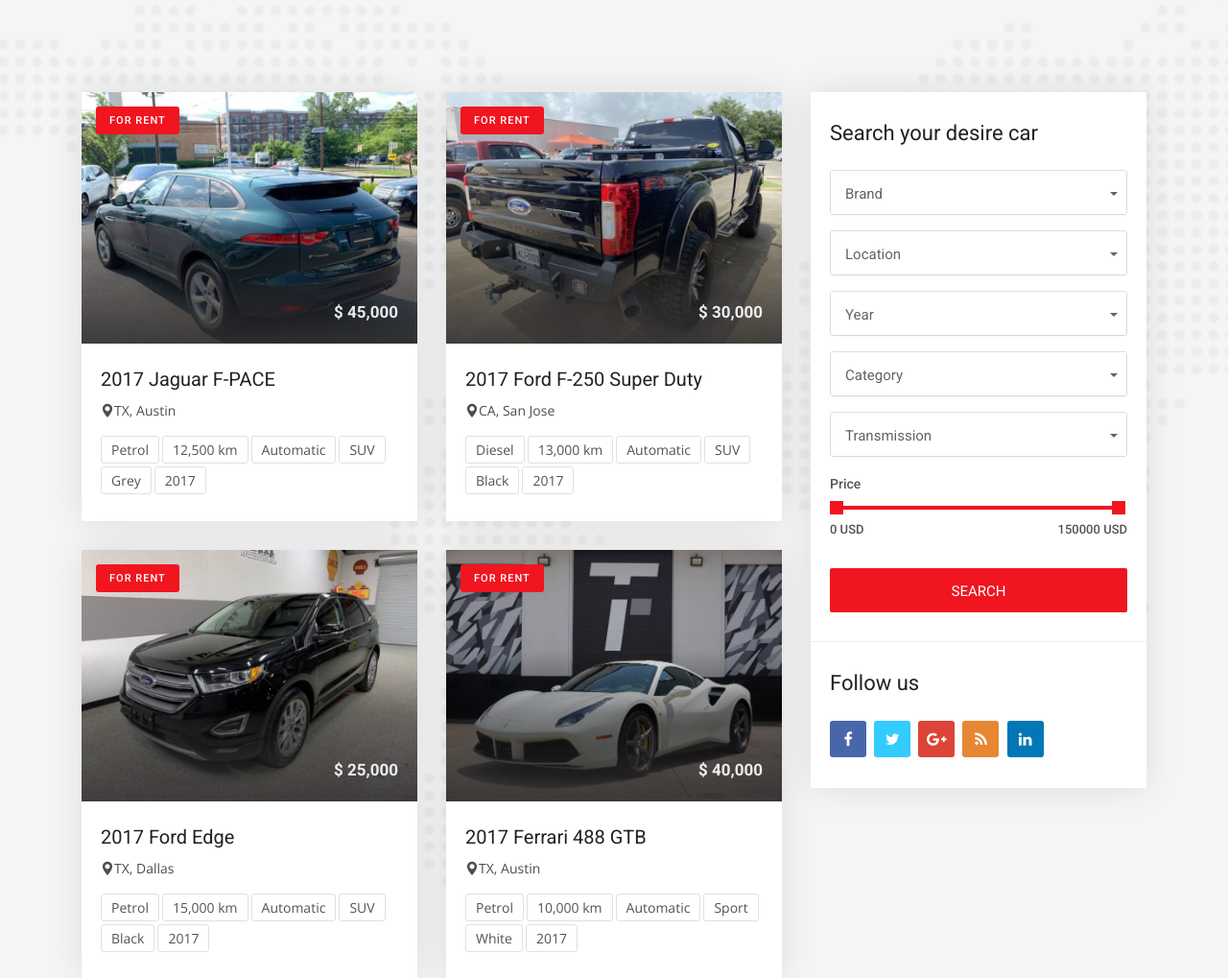
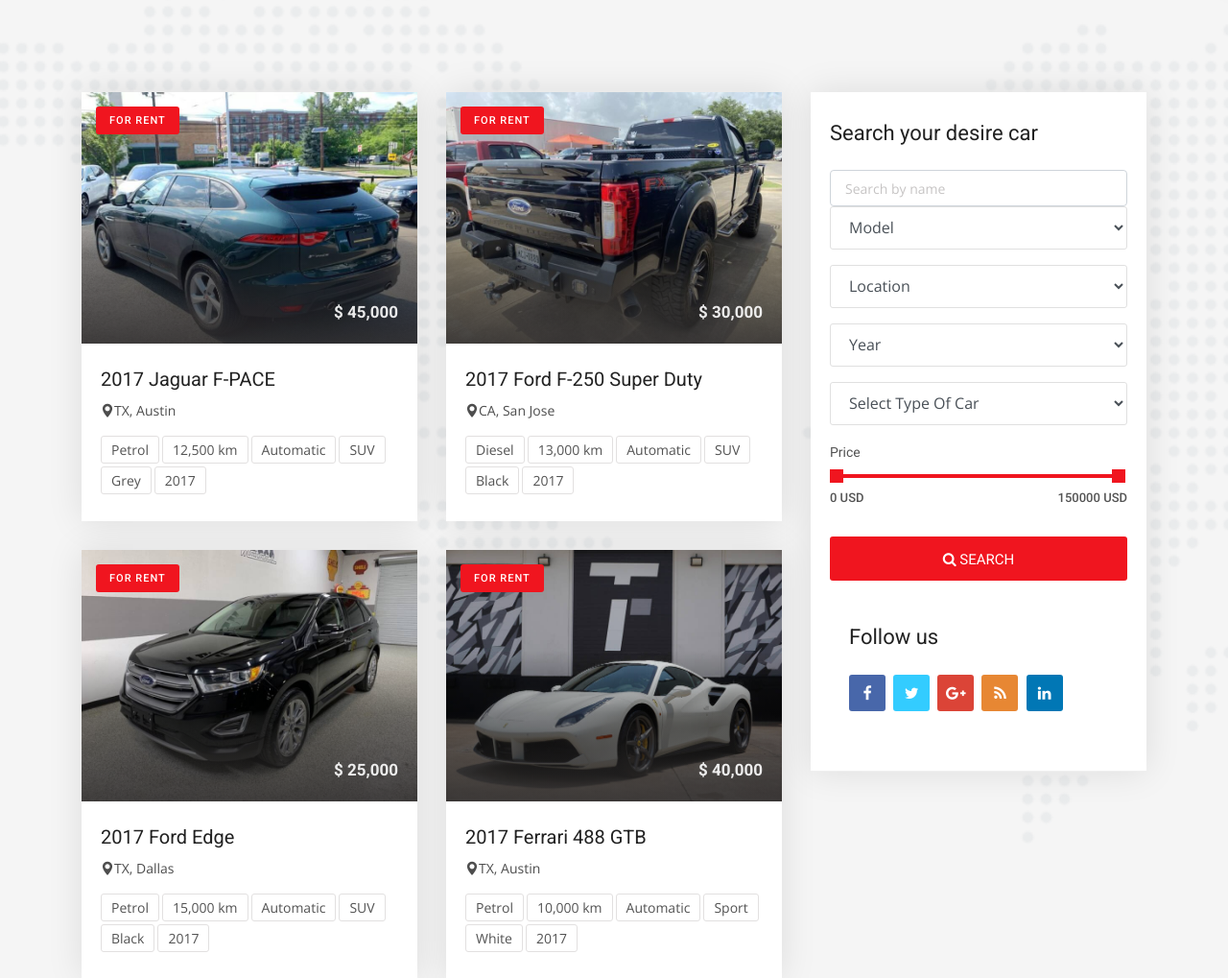
Before and after one commit to darshcloud/CMPE_282_Team_Project_Carcorner, a Django app: page /cars/ in a window 1280 px wide. Shown: the part 364-1383 px from the top of the page at 96% size. Run offline with Django 3.2, Linux system fonts and the light colour scheme; data comes from the database, SQL or seed files in the repository; some libraries are stand-ins or nearby versions.

Commit message:
finish search

```diff
--- a/cars/views.py
+++ b/cars/views.py
@@ -9,8 +9,19 @@ def cars(request):
     paginator = Paginator(cars, 4)
     page = request.GET.get('page')
     paged_cars = paginator.get_page(page)
+
+    model_search = Car.objects.values_list('model', flat=True).distinct()
+    city_search = Car.objects.values_list('city', flat=True).distinct()
+    year_search = Car.objects.values_list('year', flat=True).distinct()
+    body_style_search = Car.objects.values_list('body_style', flat=True).distinct()
+
+
     data = {
         'cars': paged_cars,
+        'model_search': model_search,
+        'city_search': city_search,
+        'year_search': year_search,
+        'body_style_search': body_style_search,
     }
     return render(request, 'cars/cars.html',data)
 
@@ -23,6 +34,11 @@ def car_detail(request, id):
 
 def search(request):
     cars = Car.objects.order_by('-creation_date')
+    model_search = Car.objects.values_list('model', flat=True).distinct()
+    city_search = Car.objects.values_list('city', flat=True).distinct()
+    year_search = Car.objects.values_list('year', flat=True).distinct()
+    body_style_search = Car.objects.values_list('body_style', flat=True).distinct()
+    transmission_search = Car.objects.values_list('transmission', flat=True).distinct()
 
     if 'keyword' in request.GET:
         keyword = request.GET['keyword']
@@ -57,5 +73,12 @@ def search(request):
 
     data = {
         'cars': cars,
+        'model_search': model_search,
+        'city_search': city_search,
+        'year_search': year_search,
+        'body_style_search': body_style_search,
+        'transmission_search': transmission_search,
+
+
     }
     return render(request, 'cars/search.html', data)
--- a/templates/cars/cars.html
+++ b/templates/cars/cars.html
@@ -136,64 +136,53 @@
                     <!-- Advanced search start -->
                     <div class="widget advanced-search2">
                         <h3 class="sidebar-title">Search your desire car</h3>
-                        <form method="GET">
+                        <form action="{% url 'search' %}" method="">
                             <div class="form-group">
-                                <select class="selectpicker search-fields" name="brand">
-                                    <option>Brand</option>
-                                    <option>Any</option>
-                                    <option>New</option>
-                                    <option>Semi-New</option>
-                                    <option>Damaged</option>
-                                    <option>Used</option>
+                                <input type="text" name="keyword" placeholder="Search by name" class="form-control">
+
+                            <div class="form-group">
+                                <select class="form-control search-fields" name="model">
+                                    <option selected="true" disabled="disabled">Model</option>
+                                    {% for model in model_search %}
+                                        <option value="{{model}}">{{model}}</option>
+                                    {% endfor %}
                                 </select>
                             </div>
                             <div class="form-group">
-                                <select class="selectpicker search-fields" name="location">
-                                    <option>Location</option>
-                                    <option>United States</option>
-                                    <option>United Kingdom</option>
-                                    <option>American Samoa</option>
-                                    <option>Belgium</option>
-                                    <option>Cameroon</option>
-                                    <option>Canada</option>
+                                <select class="form-control search-fields" name="city">
+                                    <option selected="true" disabled="disabled">Location</option>
+                                    {% for city in city_search %}
+                                        <option value="{{city}}">{{city}}</option>
+                                    {% endfor %}
                                 </select>
                             </div>
                             <div class="form-group">
-                                <select class="selectpicker search-fields" name="year">
-                                    <option>Year</option>
-                                    <option>2016</option>
-                                    <option>2017</option>
-                                    <option>2018</option>
-                                    <option>2019</option>
-                                    <option>2020</option>
+                                <select class="form-control search-fields" name="year">
+                                    <option selected="true" disabled="disabled">Year</option>
+                                    {% for year in year_search %}
+                                        <option value="{{year}}">{{year}}</option>
+                                    {% endfor %}
+
                                 </select>
                             </div>
                             <div class="form-group">
-                                <select class="selectpicker search-fields" name="category">
-                                    <option>Category</option>
-                                    <option>Luxury Car</option>
-                                    <option>Pickup Truck</option>
-                                    <option>Minivan</option>
-                                    <option>Truck</option>
-                                    <option>Sports Car</option>
-                                    <option>Wagon</option>
-                                </select>
-                            </div>
-                            <div class="form-group">
-                                <select class="selectpicker search-fields" name="transmission">
-                                    <option>Transmission</option>
-                                    <option>Automatic</option>
-                                    <option>Manual</option>
-                                    <option>Tiptronic</option>
+                                <select class="form-control search-fields" name="body_style">
+                                    <option selected="true" disabled="disabled">Select Type Of Car</option>
+                                    {% for body_style in body_style_search %}
+                                        <option value="{{body_style}}">{{body_style}}</option>
+                                    {% endfor %}
+
                                 </select>
                             </div>
                             <div class="range-slider clearfix">
-                                <label>Price</label>
-                                <div data-min="0" data-max="150000"  data-min-name="min_price" data-max-name="max_price" data-unit="USD" class="range-slider-ui ui-slider" aria-disabled="false"></div>
-                                <div class="clearfix"></div>
-                            </div>
-                            <div class="form-group mb-0">
-                                <button class="search-button btn">Search</button>
+                                            <label>Price</label>
+                                            <div data-min="0" data-max="150000"  data-min-name="min_price" data-max-name="max_price" data-unit="USD" class="range-slider-ui ui-slider" aria-disabled="false"></div>
+                                            <div class="clearfix"></div>
+                                        </div>
+                            <div class="form-group">
+                                <button class="btn btn-block button-theme btn-md">
+                                    <i class="fa fa-search"></i> Search
+                                </button>
                             </div>
                         </form>
                     </div>
```
Also changed, not shown: templates/cars/search.html (+26 -35 lines).
